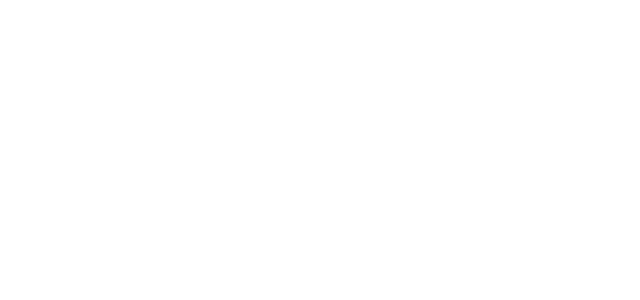
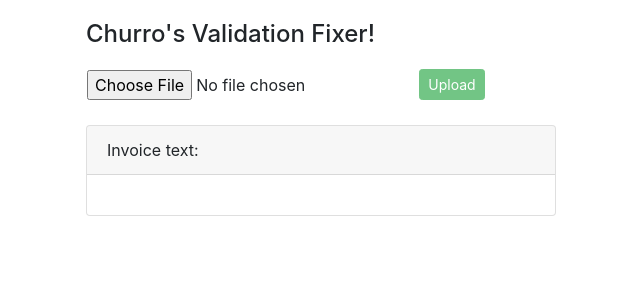
Before and after one commit to jeremytraini/churroflow, a React (Create React App) app: page / in a window 1280 px wide. Shown: the top 300 px of the page, without its empty margins (319-959 px from the left). Built offline with nearby package versions, Linux system fonts and the light colour scheme.

Commit message:
Implementation uploading invoice to backend and returning its report

```diff
--- a/package.json
+++ b/package.json
@@ -3,6 +3,9 @@
   "version": "0.1.0",
   "private": true,
   "dependencies": {
+    "@emotion/react": "^11.10.6",
+    "@emotion/styled": "^11.10.6",
+    "@mui/material": "^5.11.14",
     "@testing-library/jest-dom": "^5.16.5",
     "@testing-library/react": "^13.4.0",
     "@testing-library/user-event": "^13.5.0",
--- a/src/App.css
+++ b/src/App.css
@@ -1,38 +1,12 @@
-.App {
-  text-align: center;
+.container{
+  width: 500px !important;
+  margin: 20px;
 }
 
-.App-logo {
-  height: 40vmin;
-  pointer-events: none;
+.content {
+  margin: 20px 0;
 }
 
-@media (prefers-reduced-motion: no-preference) {
-  .App-logo {
-    animation: App-logo-spin infinite 20s linear;
-  }
+.preview {
+  max-width: 200px;
 }
-
-.App-header {
-  background-color: #282c34;
-  min-height: 100vh;
-  display: flex;
-  flex-direction: column;
-  align-items: center;
-  justify-content: center;
-  font-size: calc(10px + 2vmin);
-  color: white;
-}
-
-.App-link {
-  color: #61dafb;
-}
-
-@keyframes App-logo-spin {
-  from {
-    transform: rotate(0deg);
-  }
-  to {
-    transform: rotate(360deg);
-  }
-}
--- a/src/App.js
+++ b/src/App.js
@@ -1,10 +1,19 @@
-import React, { Component } from "react";
+import React from "react";
+import "./App.css";
 import "bootstrap/dist/css/bootstrap.min.css";
 
-class App extends Component {
-  render() {
+import ImageUpload from "./components/ImageUpload";
 
-  }
+function App() {
+  return (
+    <div className="container">
+      <h4>Churro's Validation Fixer!</h4>
+
+      <div className="content">
+        <ImageUpload />
+      </div>
+    </div>
+  );
 }
 
 export default App;
--- /dev/null
+++ b/src/components/ImageUpload.js
@@ -0,0 +1,117 @@
+import React, { useState, useEffect } from "react";
+import APIService from "../services/APIService";
+
+const ImageUpload = () => {
+  const [currentFile, setCurrentFile] = useState(undefined);
+  const [previewImage, setPreviewImage] = useState(undefined);
+  const [progress, setProgress] = useState(0);
+  const [message, setMessage] = useState("");
+  const [invoiceData, setInvoiceData] = useState([]);
+
+  // useEffect(() => {
+  //   UploadService.getFileList().then((response) => {
+  //     // setImageInfos(response.data);
+  //     console.log(response.data);
+  //   });
+  // }, []);
+
+
+
+  const selectFile = (event) => {
+    setCurrentFile(event.target.files[0]);
+    setPreviewImage(URL.createObjectURL(event.target.files[0]));
+    setProgress(0);
+    setMessage("");
+  };
+
+  const upload = () => {
+    setProgress(0);
+
+    // Set invoiceData to text of xml file in currentFile
+    const reader = new FileReader();
+    reader.onload = function (e) {
+      setInvoiceData(e.target.result);
+    };
+
+    reader.readAsText(currentFile);
+
+    APIService.upload(currentFile, (event) => {
+      setProgress(Math.round((100 * event.loaded) / event.total));
+    }).then((response) => {
+      setMessage(response.data.report_id);
+      return APIService.getReport(response.data.report_id);
+    }).then((report) => {
+      console.log(report.data);
+    }).catch((err) => {
+      setProgress(0);
+
+      if (err.response && err.response.data && err.response.data.message) {
+        setMessage(err.response.data.message);
+      } else {
+        setMessage("Could not upload the invoice!");
+      }
+
+      setCurrentFile(undefined);
+    });
+  };
+
+  return (
+    <div>
+      <div className="row">
+        <div className="col-8">
+          <label className="btn btn-default p-0">
+            <input type="file" accept=".xml" onChange={selectFile} />
+          </label>
+        </div>
+
+        <div className="col-4">
+          <button
+            className="btn btn-success btn-sm"
+            disabled={!currentFile}
+            onClick={upload}
+          >
+            Upload
+          </button>
+        </div>
+      </div>
+
+      {currentFile && (
+        <div className="progress my-3">
+          <div
+            className="progress-bar progress-bar-info"
+            role="progressbar"
+            aria-valuenow={progress}
+            aria-valuemin="0"
+            aria-valuemax="100"
+            style={{ width: progress + "%" }}
+          >
+            {progress}%
+          </div>
+        </div>
+      )}
+
+      {previewImage && (
+        <div>
+          <img className="preview" src={previewImage} alt="" />
+        </div>
+      )}
+
+      {message && (
+        <div className="alert alert-secondary mt-3" role="alert">
+          {message}
+        </div>
+      )}
+
+      {invoiceData && (
+        <div className="card mt-3">
+          <div className="card-header">Invoice text:</div>
+            <div className="card-body">
+              {invoiceData}
+            </div>
+        </div>
+      )}
+    </div>
+  );
+};
+
+export default ImageUpload;
--- a/src/http-common.js
+++ b/src/http-common.js
@@ -1,8 +1,9 @@
 import axios from "axios";
 
 export default axios.create({
-  baseURL: "http://localhost:8080",
+  baseURL: "http://churros.eba-pyyazat7.ap-southeast-2.elasticbeanstalk.com",
   headers: {
     "Content-type": "application/json"
-  }
+  },
+  mode: 'cors',
 });
--- /dev/null
+++ b/src/services/APIService.js
@@ -0,0 +1,36 @@
+import http from "../http-common";
+
+// const URL = "http://churros.eba-pyyazat7.ap-southeast-2.elasticbeanstalk.com";
+const URL = "http://localhost:8000";
+
+const upload = (file, onUploadProgress) => {
+  let formData = new FormData();
+
+  formData.append("file", file);
+
+  return http.post(URL + "/invoice/upload_file/v1",
+  formData,
+  {
+    headers: {
+      "Content-Type": "multipart/form-data",
+    },
+    onUploadProgress,
+  });
+};
+
+const getReport = (reportId) => {
+  return http.get(URL + "/export/json_report/v1", {
+    params: {
+      report_id: reportId,
+    },
+  });
+};
+
+
+
+const FileUploadService = {
+  upload,
+  getReport,
+};
+
+export default FileUploadService;
```
Also changed, not shown: src/components/image-upload.component.js (deleted), src/services/file-upload.service.js (deleted), 2 other files (tests, documents, lock files or other folders).
